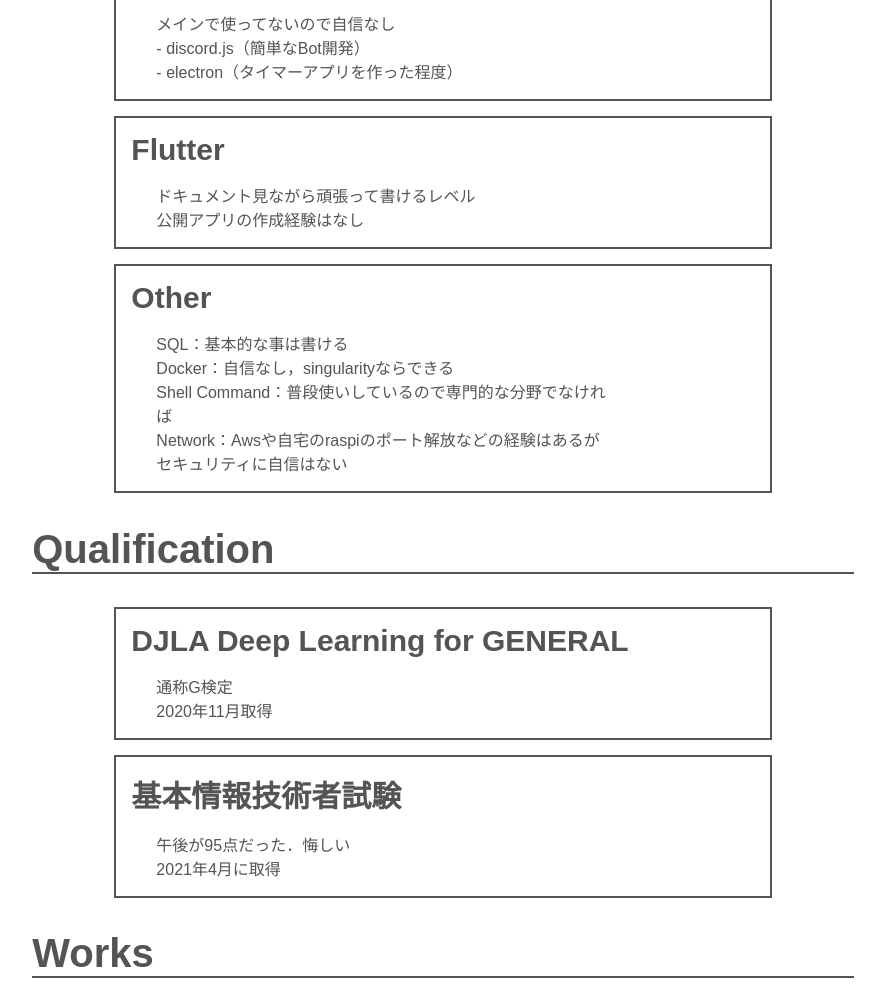
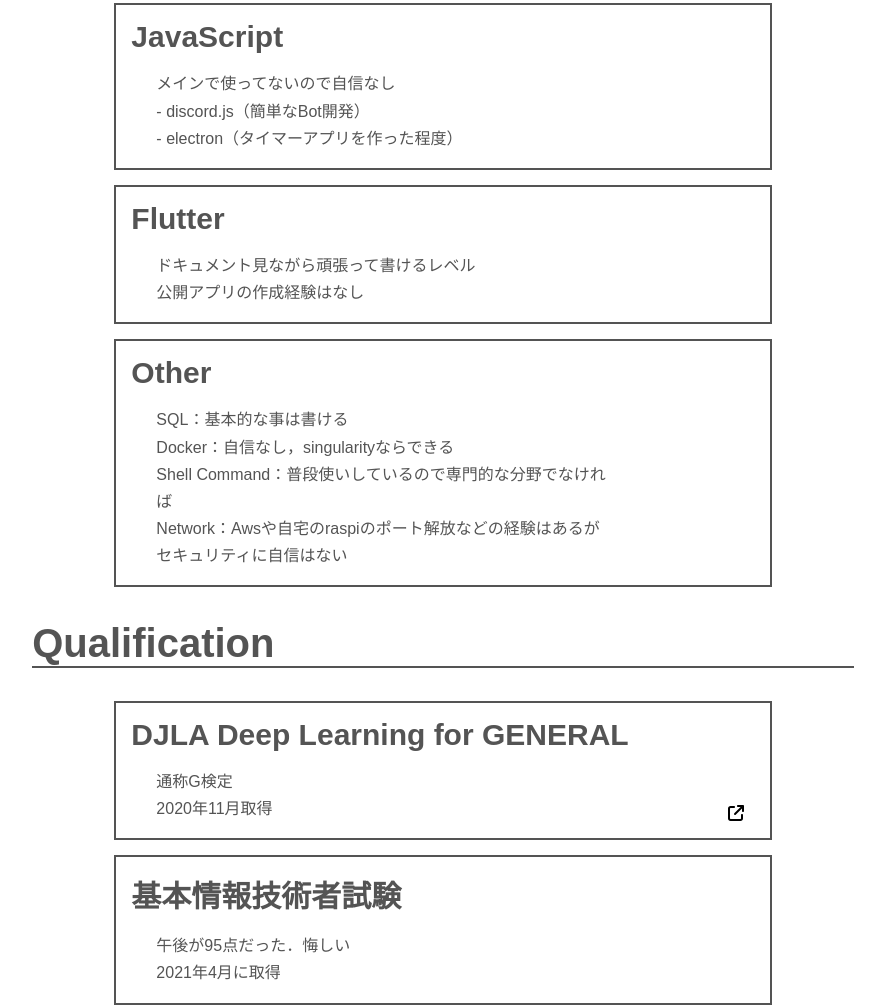
Before and after one commit to 1vket/portfolio, a plain HTML site: page index.html in a window 1280 px wide. Shown: the part 1306-2314 px from the top of the page, without its empty margins (197-1082 px from the left). Drawn offline with Linux system fonts and the light colour scheme.

Commit message:
add: able to paste link

```diff
--- a/script.js
+++ b/script.js
@@ -81,10 +81,25 @@ function loadSections() {
                 ref = content.substring(content.indexOf('$$')).trim();
                 ref = ref.replace("$$", "").trim();
                 content = content.substring(0, content.indexOf("$$"))
+                const svgWrapElement = document.createElement('div');
+                svgWrapElement.classList.add('card-svg-wrap');
+
                 refElement = document.createElement('a');
                 refElement.href = ref;
-                const svgElement = document.createElement('svg');
+                refElement.classList.add('card-link');
+                const svgElement = document.createElementNS("http://www.w3.org/2000/svg", "svg");
+                svgElement.setAttribute("xmlns", "http://www.w3.org/2000/svg");
+                svgElement.setAttribute("height", "16");
+                svgElement.setAttribute("width", "16");
+                svgElement.setAttribute("viewBox", "0 0 512 512");
+
+                const pathElement = document.createElementNS("http://www.w3.org/2000/svg", "path");
+                pathElement.setAttribute("d", "M320 0c-17.7 0-32 14.3-32 32s14.3 32 32 32h82.7L201.4 265.4c-12.5 12.5-12.5 32.8 0 45.3s32.8 12.5 45.3 0L448 109.3V192c0 17.7 14.3 32 32 32s32-14.3 32-32V32c0-17.7-14.3-32-32-32H320zM80 32C35.8 32 0 67.8 0 112V432c0 44.2 35.8 80 80 80H400c44.2 0 80-35.8 80-80V320c0-17.7-14.3-32-32-32s-32 14.3-32 32V432c0 8.8-7.2 16-16 16H80c-8.8 0-16-7.2-16-16V112c0-8.8 7.2-16 16-16H192c17.7 0 32-14.3 32-32s-14.3-32-32-32H80z");
+
+                svgElement.appendChild(pathElement);
                 refElement.appendChild(svgElement);
+                svgWrapElement.appendChild(refElement);
+                subSectionElement.appendChild(svgWrapElement);
               }
 
               content = content.trim().replace(/\n/g, '<br>');
--- a/style.css
+++ b/style.css
@@ -25,6 +25,10 @@ h2 {
 
 a {
   color: var(--font-color);
+}
+
+p {
+    line-height: 1.7;
 }
 
 #toc {
@@ -94,9 +98,21 @@ a {
   z-index: 2;
 }
 
+.card-svg-wrap{
+  position: absolute;
+  width: 100%;
+  height: 100%;
+  text-align: right;
+  z-index: 1;
+  display: flex;
+  justify-content: flex-end;
+  align-items: flex-end;
+}
+
 .card-link{
-  position: absolute;
-  z-index: 1;
+  z-index: 2;
+  margin-right: 4%;
+  margin-bottom: 2%;
 }
 
 .contact-links{
```
Also changed, not shown: page.txt.
